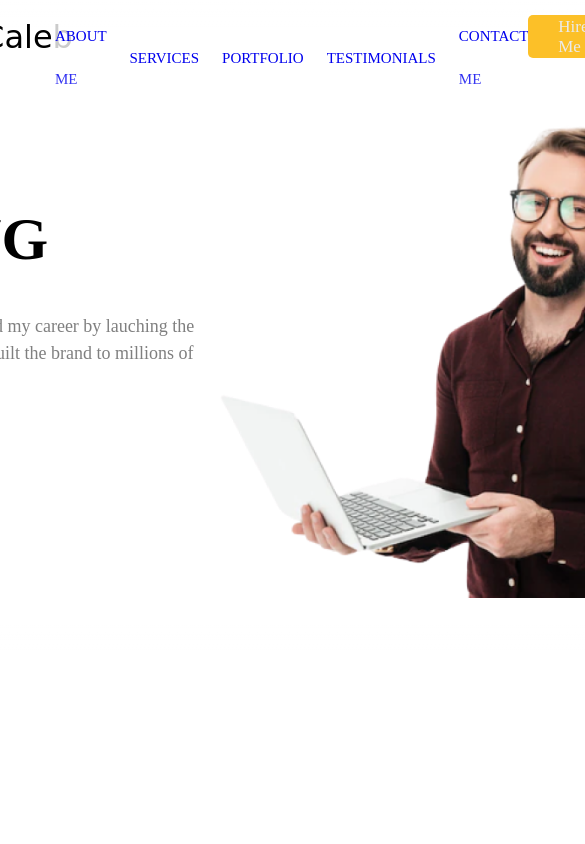
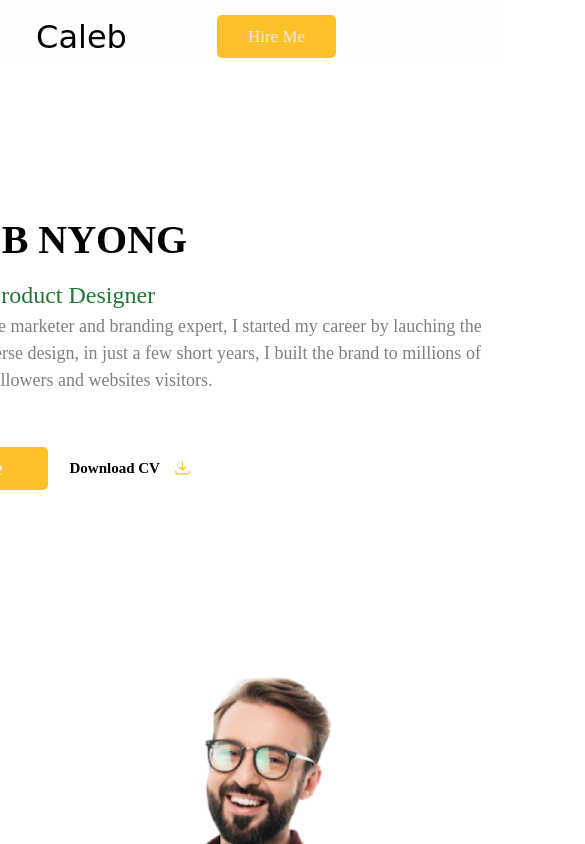
Before and after one commit to chandrabca22/Frontend-Projects, a plain HTML site: page Portfolio Website/index.html in a window 390 px wide. Shown: the top 844 px of the page, 585 px wide, since content can reach past the window. Drawn offline with Linux system fonts and the light colour scheme.

Commit message:
Updated File

```diff
--- /dev/null
+++ b/Portfolio Website/css/responsive.css
@@ -0,0 +1,15 @@
+@media (max-width:800px){
+    .list{
+        display: none;
+    }
+}
+
+
+@media (max-width:650px){
+    .main-header{
+        flex-wrap: wrap;
+    }
+    .header-section-left-text h1{
+        font-size: 40px;
+    }
+}
--- a/Portfolio Website/css/style.css
+++ b/Portfolio Website/css/style.css
@@ -85,7 +85,7 @@
     justify-content: center;
 }
 .header-section{
-    width: 1000px;
+    width: 60%;
     height: 550px;
     display: flex;
     align-items: center;
--- a/Portfolio Website/index.html
+++ b/Portfolio Website/index.html
@@ -7,6 +7,7 @@
     <meta name="viewport" content="width=device-width, initial-scale=1.0">
     <title>Portfolio Website</title>
     <link rel="stylesheet" href="css/style.css">
+    <link rel="stylesheet" href="css/responsive.css">
 </head>
 
 <body>
@@ -55,7 +56,7 @@
             <img src="img/portrait-smiling-handsome-man-eyeglasses_171337-4853 1.png" alt="">
         </div>
     </div>
-    </div>
+    <!-- </div> -->
 
 </body>
 
```
